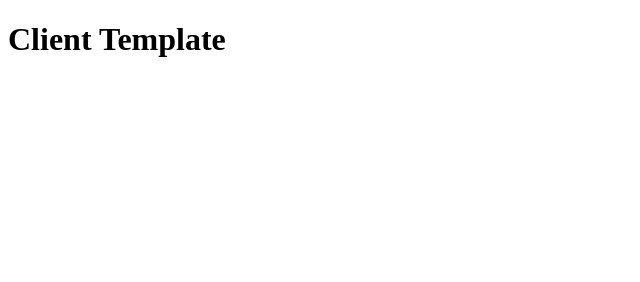
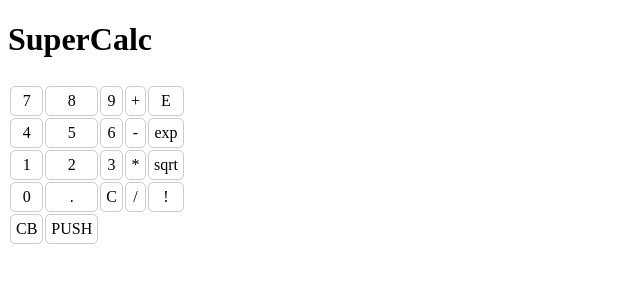
Before and after one commit to AdamKeesecker/super-calc, a website: page app/index.jade in a window 1280 px wide. Shown: the whole page, without its empty margins (0-640 px from the left). Drawn offline with nearby package versions, Linux system fonts and the light colour scheme; files that its build step writes are made by us from their sources.

Commit message:
prior to css

```diff
--- a/app/css/app.less
+++ b/app/css/app.less
@@ -0,0 +1,7 @@
+.button{
+  border: 1px solid #cccccc;
+  padding: 5px;
+  border-radius: 5px;
+  text-align: center;
+  margin: 5px;
+}
--- a/app/index.jade
+++ b/app/index.jade
@@ -2,10 +2,48 @@ doctype html
 html(lang='en')
   head
     meta(charset='utf-8')
-    title Client Template
-    link(rel='stylesheet', href='/css/app.css')
+    title SuperCalc
+    link(rel='stylesheet', href='css/app.css')
   body
-    h1 Client Template
+    h1 SuperCalc
 
-    script(src='/js/vendor/jquery-2.1.0.js')
-    script(src='/js/source/main.js')
+    div
+      table
+        tbody
+          tr
+            td#display(colspan=5)
+          tr
+            td.number.button 7
+            td.number.button 8
+            td.number.button 9
+            td.operator.button +
+            td.operator.button E
+          tr
+            td.number.button 4
+            td.number.button 5
+            td.number.button 6
+            td.operator.button -
+            td.operator.button exp
+          tr
+            td.number.button 1
+            td.number.button 2
+            td.number.button 3
+            td.operator.button *
+            td.operator.button sqrt
+          tr
+            td.number.button 0
+            td.number.button .
+            td.number.button C
+            td.operator.button /
+            td.operator.button !
+          tr
+            td.number.button CB
+            td.number.button PUSH
+
+
+
+
+
+
+    script(src='js/vendor/jquery-2.1.0.js')
+    script(src='js/source/main.js')
```
